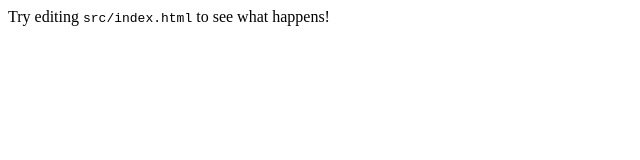
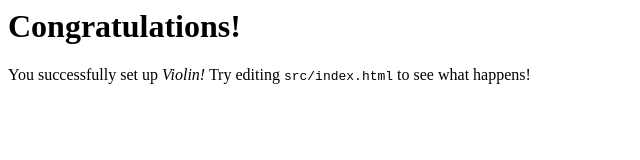
Before and after one commit to jack-morrison/violin, a website: page src/index.html in a window 1280 px wide. Shown: the whole page, without its empty margins (0-640 px from the left). Drawn offline with Linux system fonts and the light colour scheme.

Commit message:
Single click install, assuming homebrew

```diff
--- a/src/index.html
+++ b/src/index.html
@@ -1,3 +1,9 @@
 <html>
-	<body>Try editing <code>src/index.html</code> to see what happens!</body>
+	<head>
+		<title>Violin!</title>
+	</head>
+	<body>
+		<h1>Congratulations!</h1>
+		<p>You successfully set up <i>Violin!</i> Try editing <code>src/index.html</code> to see what happens!</p>
+	</body>
 </html>
```
Also changed, not shown: 1 other file.
